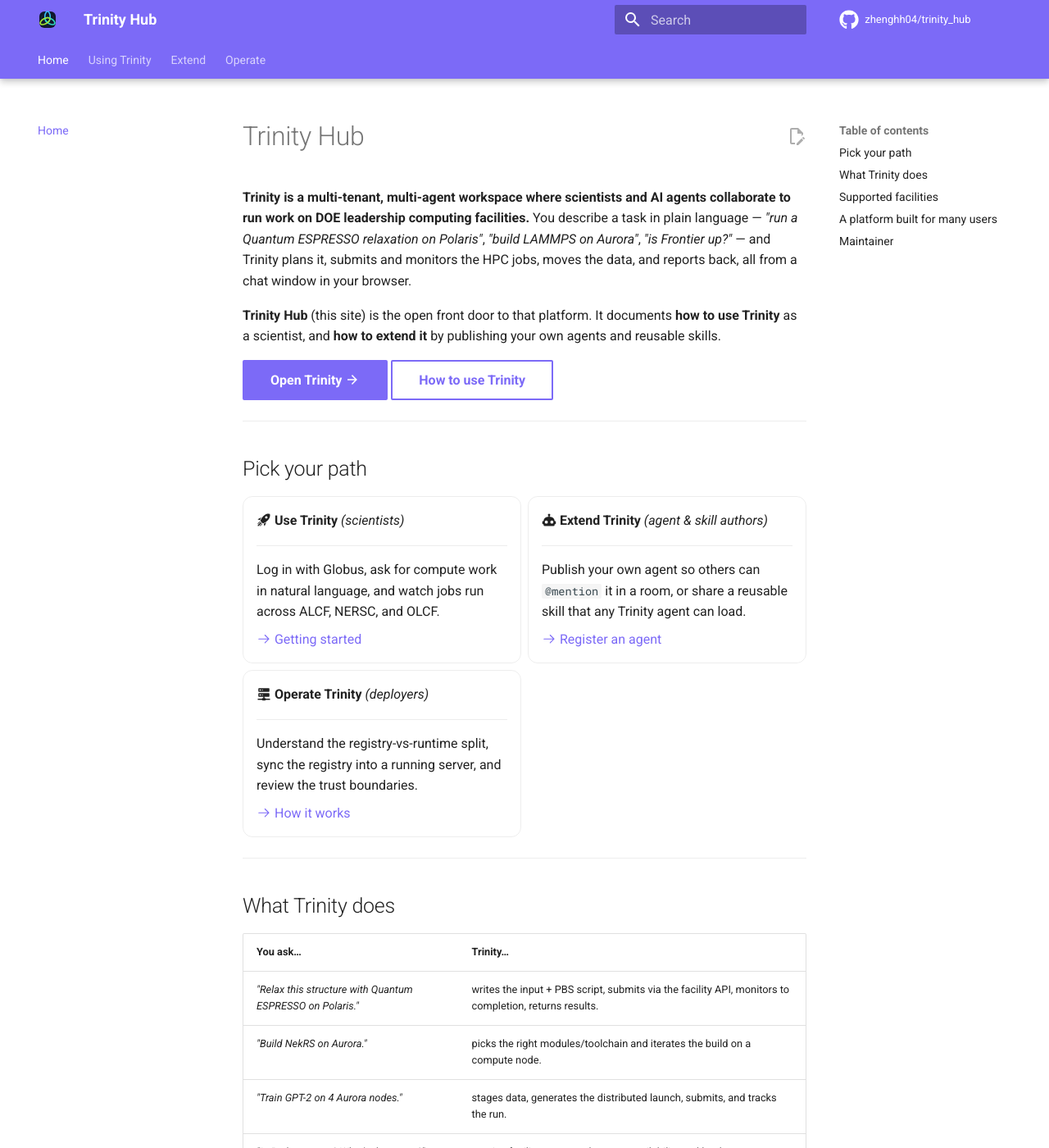
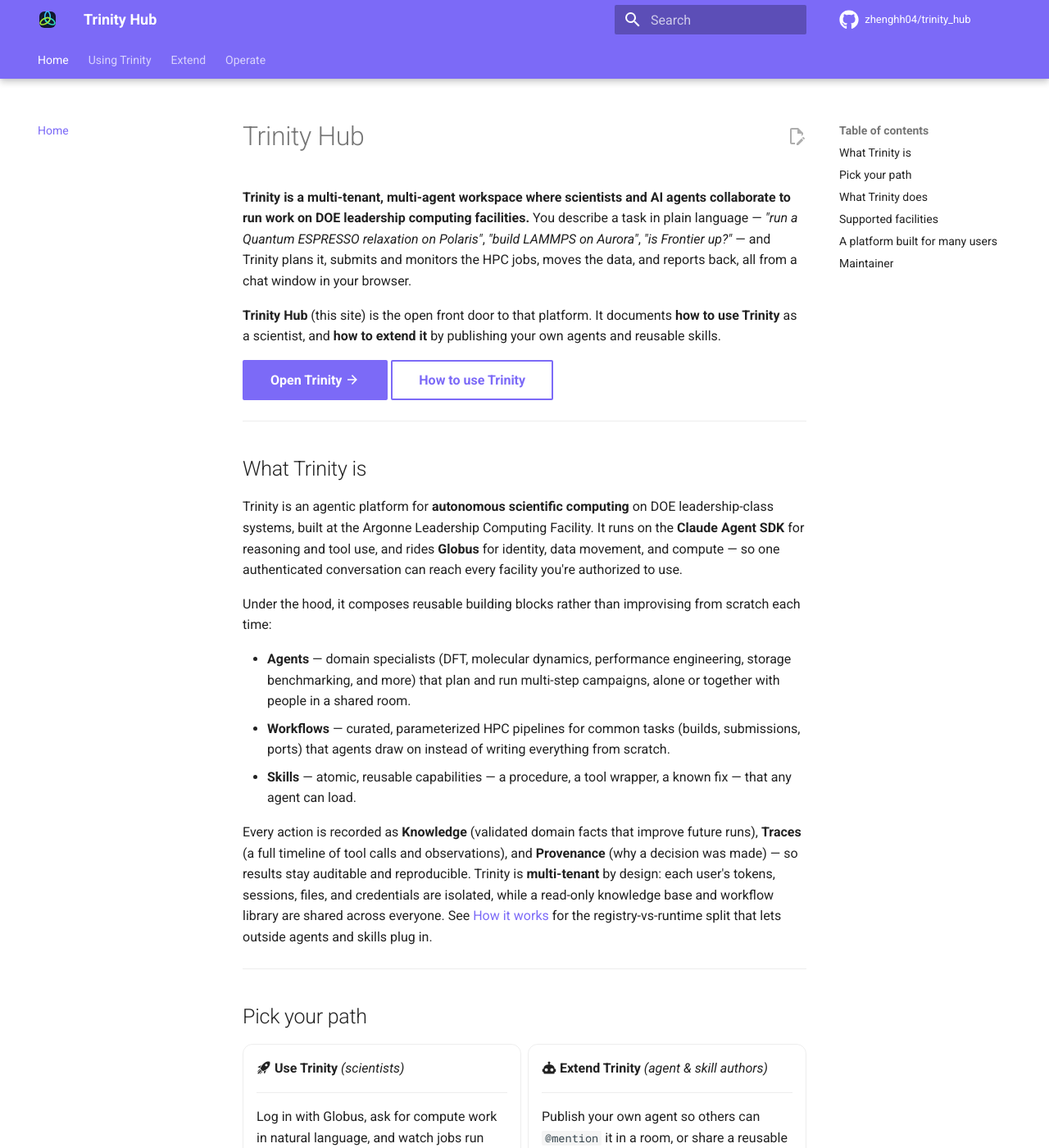
Before and after one commit to zhenghh04/trinity_hub, an MkDocs documentation site: the page built from docs/index.md, in a window 1280 px wide and 1400 px high. Shown: the whole window at 82% size. Built offline with MkDocs 1.6.1 and Material for MkDocs 9.7.7, drawn with Linux system fonts in a browser that asks for light colours; comment, search, counter and statistics services are not loaded.

Commit message:
docs: add a What Trinity is section to the home page
Expand the home page with a fuller description of Trinity itself:
what it runs on (Claude Agent SDK, Globus), its composable building
blocks (Agents, Workflows, Skills), and how it stays auditable
(Knowledge, Traces, Provenance) under multi-tenant isolation.

```diff
--- a/docs/index.md
+++ b/docs/index.md
@@ -13,6 +13,37 @@
 
 [Open Trinity :material-arrow-right:](https://trinity.lionlambstone.org){ .md-button .md-button--primary }
 [How to use Trinity](using-trinity/index.md){ .md-button }
+
+---
+
+## What Trinity is
+
+Trinity is an agentic platform for **autonomous scientific computing** on DOE
+leadership-class systems, built at the Argonne Leadership Computing Facility. It
+runs on the **Claude Agent SDK** for reasoning and tool use, and rides **Globus**
+for identity, data movement, and compute — so one authenticated conversation can
+reach every facility you're authorized to use.
+
+Under the hood, it composes reusable building blocks rather than improvising
+from scratch each time:
+
+- **Agents** — domain specialists (DFT, molecular dynamics, performance
+  engineering, storage benchmarking, and more) that plan and run multi-step
+  campaigns, alone or together with people in a shared room.
+- **Workflows** — curated, parameterized HPC pipelines for common tasks (builds,
+  submissions, ports) that agents draw on instead of writing everything from
+  scratch.
+- **Skills** — atomic, reusable capabilities — a procedure, a tool wrapper, a
+  known fix — that any agent can load.
+
+Every action is recorded as **Knowledge** (validated domain facts that improve
+future runs), **Traces** (a full timeline of tool calls and observations), and
+**Provenance** (why a decision was made) — so results stay auditable and
+reproducible. Trinity is **multi-tenant** by design: each user's tokens,
+sessions, files, and credentials are isolated, while a read-only knowledge base
+and workflow library are shared across everyone. See
+[How it works](architecture.md) for the registry-vs-runtime split that lets
+outside agents and skills plug in.
 
 ---
 
```
